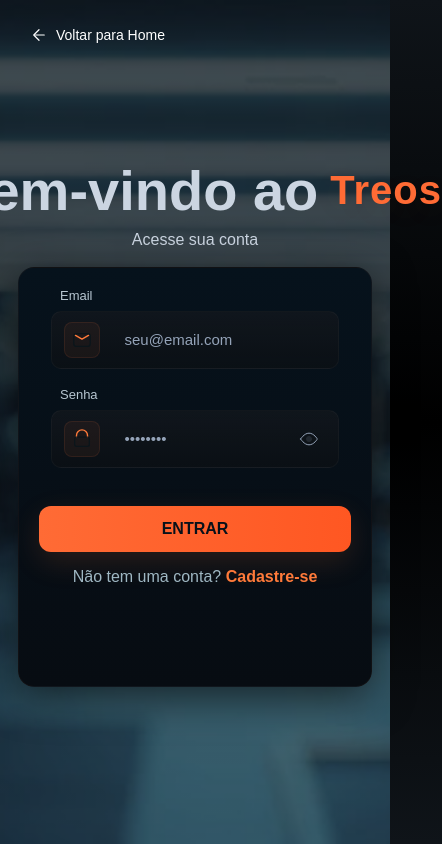
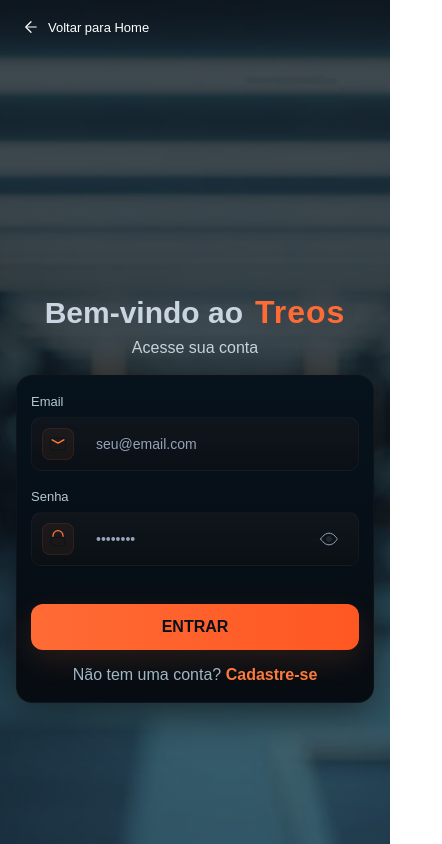
Before and after one commit to davie500/academia-front, a Vue app: page /login in a window 390 px wide. Shown: the whole page, 442 px wide, since content can reach past the window. Built offline with nearby package versions, Linux system fonts and the light colour scheme; no server answers.

Commit message:
feat: implementar controle de acesso baseado em nível para navegação e autenticação de usuário

```diff
--- a/src/App.vue
+++ b/src/App.vue
@@ -1,13 +1,18 @@
 <template>
-    <Navbar v-if="!route.meta.hideNavbar"/>
-    <router-view />
+  <Navbar v-if="!route.meta.hideNavbar" />
+  <router-view />
 </template>
 
 <script setup lang="ts">
+import { onMounted } from 'vue'
 import { useRoute } from 'vue-router'
+import { useAuth } from '@/stores/auth'
 import Navbar from './components/Navbar.vue'
 
 const route = useRoute()
+const auth = useAuth()
+
+
 </script>
 
 <style>
--- a/src/components/Navbar.vue
+++ b/src/components/Navbar.vue
@@ -26,11 +26,17 @@
   <aside class="side-panel" :class="{ open: isOpen }" @click.self="closePanel">
     <div class="side-panel-inner">
       <nav class="side-nav">
-          <router-link class="side-link" to="/" @click="closePanel">Home</router-link>
-          <router-link class="side-link" to="/planos" @click="closePanel">Planos</router-link>
-          <router-link class="side-link" to="/treinos" @click="closePanel">Treinos</router-link>
-          <router-link class="side-link" to="/notas" @click="closePanel">Anotações</router-link>
-          <router-link class="side-link" to="/perfil" @click="closePanel">Perfil</router-link>
+        <template v-for="(item, i) in navItems" :key="i">
+          <router-link v-if="showItem(item) && !isLocked(item)" class="side-link" :to="item.path" @click="closePanel">{{ item.label }}</router-link>
+
+          <div v-else-if="showItem(item) && isLocked(item)" class="side-link locked" role="button" tabindex="0" @click="handleLockedClick(item)" @keydown.enter="handleLockedClick(item)" :aria-disabled="true" :title="item.lockTitle || 'Bloqueado'">
+            <span>{{ item.label }}</span>
+            <svg class="lock-icon" width="18" height="18" viewBox="0 0 24 24" fill="none" xmlns="http://www.w3.org/2000/svg" aria-hidden="true">
+              <path d="M12 17a1.5 1.5 0 100-3 1.5 1.5 0 000 3z" fill="currentColor"/>
+              <path d="M17 8h-1V6a4 4 0 10-8 0v2H7a1 1 0 00-1 1v9a1 1 0 001 1h10a1 1 0 001-1V9a1 1 0 00-1-1zm-7-2a2 2 0 114 0v2h-4V6z" fill="currentColor"/>
+            </svg>
+          </div>
+        </template>
       </nav>
     </div>
   </aside>
@@ -40,12 +46,45 @@
 import { ref, watch, computed, onUnmounted } from 'vue'
 import { useRoute, useRouter } from 'vue-router'
 import { useAuth } from '@/stores/auth'
+import { useToast } from 'vue-toastification'
 
 const route = useRoute()
 const isOpen = ref(false)
 
 const router = useRouter()
-const { isAuthenticated, logout } = useAuth()
+const { isAuthenticated, logout, nivelNome } = useAuth()
+const toast = useToast()
+
+const userLevel = computed(() => Number(nivelNome.value || 0))
+
+const navItems = [
+  { path: '/', label: 'Home' },
+  { path: '/planos', label: 'Planos' },
+  { path: '/treinos', label: 'Treinos', requiredLevel: 1, requiresAuth: true, lockTitle: 'Requer nível 1' },
+  { path: '/notas', label: 'Anotações', requiredLevel: 1, requiresAuth: true, lockTitle: 'Requer nível 1' },
+  { path: '/perfil', label: 'Perfil', requiresAuth: true }
+]
+
+console.log('nivelNome:', nivelNome.value)
+console.log('userLevel:', userLevel.value)
+
+function isLocked(item) {
+  if (typeof item.requiredLevel === 'number') {
+    return userLevel.value < item.requiredLevel
+  }
+  return false
+}
+
+function showItem(item) {
+  if (item.requiresAuth && !isAuthenticated.value) return false
+  return true
+}
+
+function handleLockedClick(item) {
+  toast.info('Para acessar esta página você deve atualizar seu plano')
+  closePanel()
+  router.push('/planos')
+}
 
 const backdropOpacity = computed(() => (route.path === '/' || route.name === 'Home') ? 0.6 : 0.45)
 
@@ -268,6 +307,16 @@
   position: relative
 }
 
+.side-link.locked {
+  opacity: 0.7;
+  cursor: not-allowed;
+  justify-content: space-between;
+  gap: 12px;
+  color: rgba(255,255,255,0.95);
+}
+
+.lock-icon{ color: rgba(255,255,255,0.92); flex:0 0 18px }
+
 .side-link::before {
   display: none
 }
--- a/src/main.ts
+++ b/src/main.ts
@@ -6,7 +6,34 @@
 import Toast from 'vue-toastification'
 import 'vue-toastification/dist/index.css'
 
-createApp(App)
-    .use(router)
-    .use(Toast, { position: 'top-right', timeout: 3000 })
-    .mount('#app')
+import { useAuth } from '@/stores/auth'
+
+const app = createApp(App)
+
+app.use(router)
+app.use(Toast, { position: 'top-right', timeout: 3000 })
+
+async function bootstrap() {
+  const auth = useAuth()
+
+  if (!auth.token.value) {
+    app.mount('#app')
+    return
+  }
+
+  const timeout = (ms: number) => new Promise((res) => setTimeout(res, ms))
+
+  try {
+    const result = await Promise.race([auth.fetchUser(), timeout(7000)])
+
+    app.mount('#app')
+    if (result === false) {
+      console.warn('fetchUser returned false (unauth or network issue)')
+    }
+  } catch (err) {
+    console.error('bootstrap fetchUser error', err)
+    app.mount('#app')
+  }
+}
+
+bootstrap()
--- a/src/router/Index.ts
+++ b/src/router/Index.ts
@@ -15,9 +15,9 @@
   { path: '/login', name: 'Login', component: Login , meta: { hideNavbar: true }},
   { path: '/planos', name: 'Planos', component: Planos },
   { path: '/pagamento', name: 'Pagamento', component: Pagamento, meta: { hideNavbar: true, requiresAuth: true }},
-  { path: '/treinos', name: 'Treino', component: Treino , meta: { requiresAuth: true }},
+  { path: '/treinos', name: 'Treino', component: Treino , meta: { requiresAuth: true, requiredLevel: 1}},
   { path: '/cadastro', name: 'Cadastro', component: Cadastro, meta: { hideNavbar: true } },
-  { path: '/notas', name: 'Notas', component: Anotacoes, meta: { requiresAuth: true }},
+  { path: '/notas', name: 'Notas', component: Anotacoes, meta: { requiresAuth: true, requiredLevel: 1 } },
   { path: '/perfil', name: 'Perfil', component: Perfil, meta: { requiresAuth: true } },
 ]
 
@@ -26,16 +26,28 @@
   routes,
 });
 
-router.beforeEach((to, from, next) => {
-  const { isAuthenticated } = useAuth()
+router.beforeEach(async (to, from, next) => {
+  const auth = useAuth()
+  const toast = useToast()
 
-  if (to.meta.requiresAuth && !isAuthenticated.value) {
-    const toast = useToast()
-    toast.error('Você precisa estar logado')
-    next('/login')
-  } else {
-    next()
+  if (to.meta.requiresAuth) {
+
+    if (!auth.token.value) {
+      toast.error('Você precisa estar logado')
+      return next('/login')
+    }
+
+    if (typeof to.meta.requiredLevel === 'number') {
+      const nivelUsuario = Number(auth.nivelNome.value || 0)
+
+      if (nivelUsuario < to.meta.requiredLevel) {
+        toast.error('Seu plano não permite acessar esta página')
+        return next('/planos')
+      }
+    }
   }
+
+  next()
 })
 
 export default router;
--- a/src/stores/auth.js
+++ b/src/stores/auth.js
@@ -1,7 +1,17 @@
 import { ref, computed } from 'vue'
 import { useRouter } from 'vue-router'
+import axios from 'axios'
 
 const token = ref(localStorage.getItem('token'))
+const user = ref(null)
+const nivelId = ref(null)
+const nivelNome = ref(null)
+const loadingUser = ref(false)
+
+// se já temos token no localStorage, configura header global do axios
+if (token.value) {
+  axios.defaults.headers.common['Authorization'] = `Bearer ${token.value}`
+}
 
 export function useAuth() {
   const router = useRouter()
@@ -11,18 +21,58 @@
   function login(newToken) {
     token.value = newToken
     localStorage.setItem('token', newToken)
+    axios.defaults.headers.common['Authorization'] = `Bearer ${newToken}`
+  }
+
+  async function fetchUser() {
+    if (!token.value) return false
+
+    loadingUser.value = true
+
+    axios.defaults.headers.common['Authorization'] = `Bearer ${token.value}`
+
+    try {
+      const response = await axios.get('http://127.0.0.1:8000/api/auth/me')
+      console.log('fetchUser response:', response.data)
+      user.value = response.data.usuario
+      nivelId.value = response.data.assinatura?.nivel_id ?? null
+      nivelNome.value = response.data.assinatura?.plano?.nivel?.nome ?? null
+      return true
+    } catch (error) {
+      const status = error?.response?.status
+      if (status === 401 || status === 403) {
+        logout()
+        return false
+      } else {
+        console.error('fetchUser network error:', error)
+        return false
+      }
+    } finally {
+      loadingUser.value = false
+    }
   }
 
   function logout() {
     token.value = null
+    user.value = null
+    nivelId.value = null
+    nivelNome.value = null
+    loadingUser.value = false
+
+    delete axios.defaults.headers.common['Authorization']
     localStorage.removeItem('token')
     router.push('/login')
   }
 
   return {
     token,
+    user,
+    nivelId,
+    nivelNome,
+    loadingUser,
     isAuthenticated,
     login,
-    logout
+    logout,
+    fetchUser
   }
 }
--- a/src/views/Login.vue
+++ b/src/views/Login.vue
@@ -108,6 +108,8 @@
   display: flex;
   align-items: center;
   justify-content: center;
+  padding: 24px 16px;
+  overflow-y: auto;
   background-image: linear-gradient(rgba(0, 0, 0, 0.65), rgba(0, 0, 0, 0.5)), url('/assets/login.png');
   background-position: center center;
   background-repeat: no-repeat;
@@ -176,7 +178,6 @@
   padding: 36px 32px;
   border-radius: calc(var(--radius-md) + 4px);
   box-shadow: 0 10px 40px rgba(0, 0, 0, 0.6);
-  min-height: 420px;
 }
 
 .form {
@@ -468,17 +469,77 @@
 
 @media (max-width:520px) {
   .brand {
-    font-size: 40px;
+    font-size: 32px;
+  }
+
+  .welcome {
+    font-size: 30px;
   }
 
   .card {
-    padding: 20px;
+    padding: 18px 14px;
   }
 
   .login-wrap {
     position: static;
     transform: none;
-    margin: 28px auto;
+    margin: 24px auto 0;
+    max-height: none;
+    padding: 0;
+    margin-top: 230px;
+  }
+
+  .field label,
+  .input-with-icon {
+    width: 100%;
+    max-width: none;
+  }
+
+  .field label {
+    padding-left: 0;
+  }
+
+  .input-with-icon {
+    gap: 8px;
+    padding: 8px 10px;
+  }
+
+  .input-with-icon .icon {
+    width: 32px;
+    height: 32px;
+    flex-basis: 32px;
+    padding: 5px;
+  }
+
+  .input-with-icon input {
+    font-size: 14px;
+  }
+
+  .back-home {
+    top: 12px;
+    left: 12px;
+    padding: 6px 10px;
+    font-size: 13px;
+  }
+}
+
+@media (max-width:768px) {
+  .page-bg {
+    align-items: flex-start;
+    padding-top: 64px;
+  }
+
+  .login-wrap {
+    position: static;
+    left: auto;
+    top: auto;
+    transform: none;
+    max-height: none;
+    padding: 0;
+  }
+
+  .card {
+    min-height: auto;
   }
 }
 </style>
```
